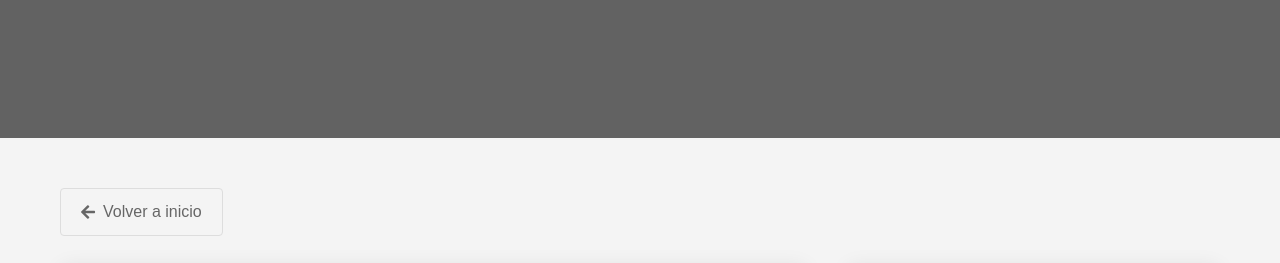
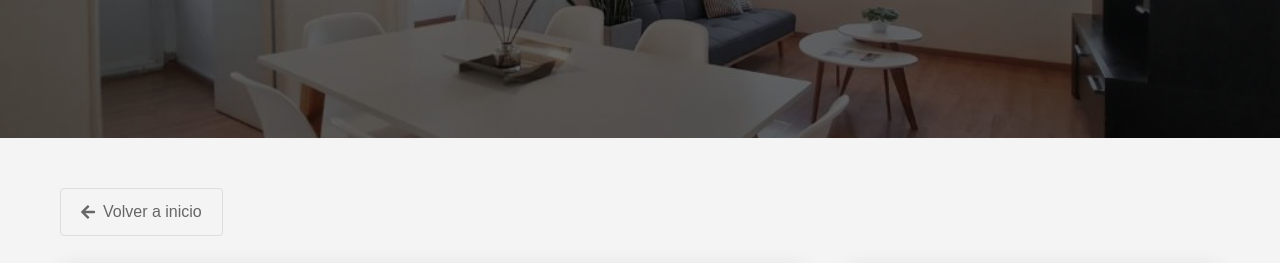
Before and after one commit to nicogomez94/GGapart, a plain HTML site: page obelisco-perfect-location.html in a window 1280 px wide. Shown: the part 332-595 px from the top of the page. Drawn offline with Linux system fonts and the light colour scheme.

Commit message:
fix vackgorund

```diff
--- a/css/apartments.css
+++ b/css/apartments.css
@@ -1,5 +1,4 @@
         .apartment-header {
-            background: linear-gradient(rgba(0,0,0,0.6), rgba(0,0,0,0.6)), url('assets/img/tucuman.jpg');
             background-size: cover;
             background-position: center;
             height: 400px;
--- a/obelisco-perfect-location.html
+++ b/obelisco-perfect-location.html
@@ -27,7 +27,7 @@
     </header>
 
     <!-- Cabecera del Apartamento -->
-    <section class="apartment-header">
+    <section class="apartment-header" style="background-image: linear-gradient(rgba(0,0,0,0.6), rgba(0,0,0,0.6)), url('assets/img/tucuman.jpg');">
         <div class="apartment-header-content">
             <h1>Obelisco Perfect Location</h1>
             <p>Ubicación inmejorable en el corazón de Buenos Aires</p>
```
Also changed, not shown: obelisco-river-view.html (+1 -1 lines), palermo-luxury-apartament.html (+1 -1 lines), paseo-de-la-cisterna.html (+1 -1 lines), recoleta-cozy-studio.html (+1 -1 lines), recoleta-luxury-apartament.html (+1 -1 lines).
